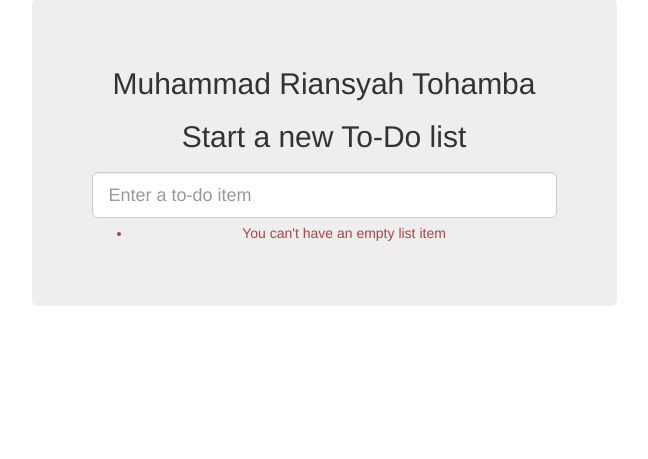
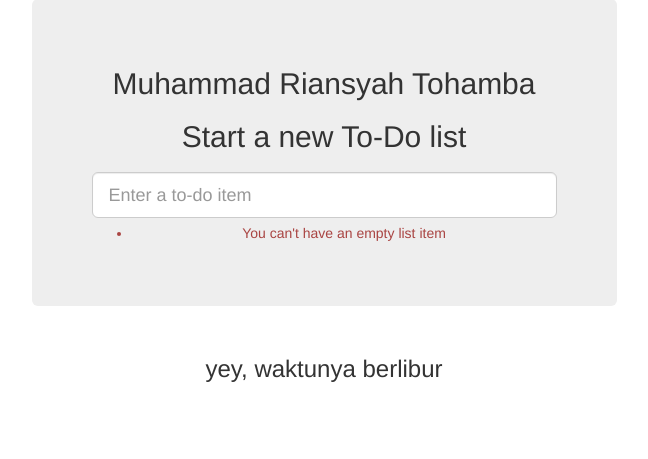
Before and after one commit to RiansyahTohamba/to-do-list, a Django app: page /lists/new in a window 1280 px wide. Shown: the part 73-532 px from the top of the page, without its empty margins (316-964 px from the left). Run offline with Django 3.2, Linux system fonts and the light colour scheme; some libraries are stand-ins or nearby versions.

Commit message:
remove variable personal comment

```diff
--- a/lists/templates/base.html
+++ b/lists/templates/base.html
@@ -71,7 +71,7 @@
 			<!-- addition : personal comment -->
 			<div class="row">
 		        <div class="col-md-6 col-md-offset-3 text-center">
-					<h3 id="personal_comment"> {{ personal_comment }} </h3>
+					<h3 id="personal_comment">  yey, waktunya berlibur</h3>
 		        </div>
 		    </div>
 
```
